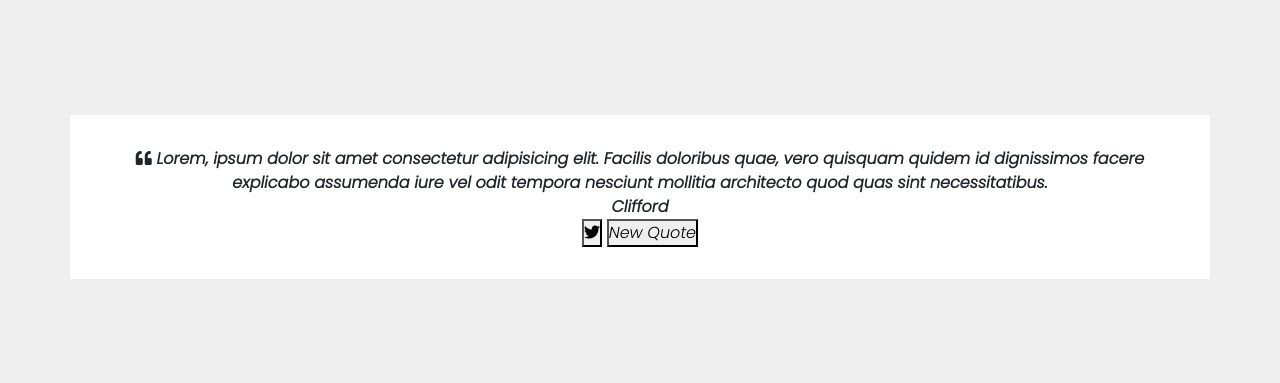
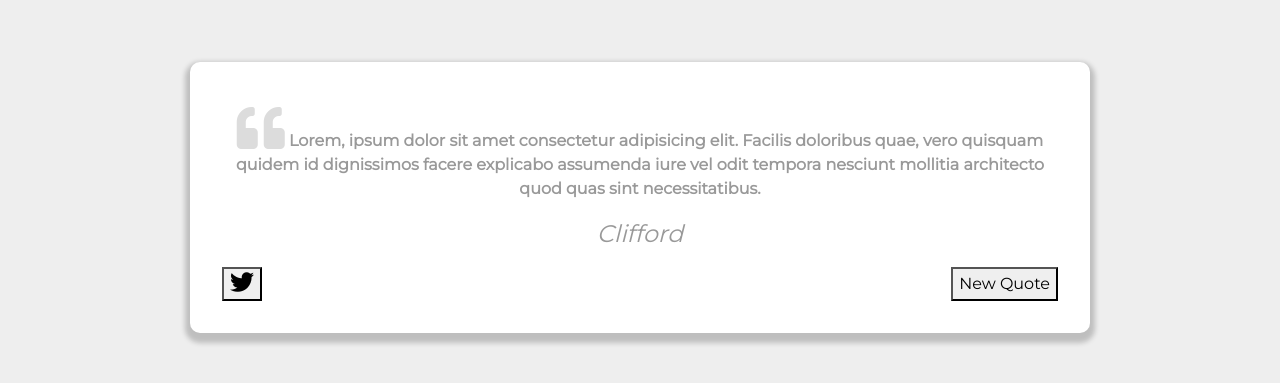
Before and after one commit to Clifftech123/vanilla_javascript_projects, a website: page Quote_Generator/index.html in a window 1280 px wide. Shown: the part 203-586 px from the top of the page. Drawn offline with nearby package versions, Linux system fonts and the light colour scheme.

Commit message:
i added some background color and conyainer

```diff
--- a/Quote_Generator/Style.css
+++ b/Quote_Generator/Style.css
@@ -1,29 +1,37 @@
 /* google font links  */
-@import url('https://fonts.googleapis.com/css2?family=Poppins:ital,wght@1,300&display=swap');
+@import url('https://fonts.googleapis.com/css?family=Montserrat&display=swap');
 
 
 /*  Root colors  */
 
-:root{
+:root {
     --primary-bg-color: #eee;
-        --seconday-bg-color: #fff;
-        --primary-text-color: #666;
-        --seconday-text-color: #999;
-        --header-text-color: #b76e79;
+    --seconday-bg-color: #fff;
+    --primary-text-color: #666;
+    --seconday-text-color: #999;
+    --header-text-color: #b76e79;
 }
 
-* {
-  margin: 0;
-  padding: 0;
-  box-sizing: border-box;
+html {
+    box-sizing: border-box;
 }
 
-body{
+
+body.active {
+    --primary-bg-color: #09091b;
+    --seconday-bg-color: #20273c;
+    --primary-text-color: #fff;
+    --seconday-text-color: #eee;
+    --starts-color: #c30b4e;
+    --header-text-color: #c30b4e;
+
+}
+
+body {
     min-height: 100vh;
     background-color: var(--primary-bg-color);
-   font-family: 'Poppins', sans-serif;
-display: flex;
-    justify-content: center;
+    color: var(--primary-text-color);
+    font-family: Montserrat, sans-serif;
     font-weight: 700;
     text-align: center;
     display: flex;
@@ -33,13 +41,92 @@ display: flex;
 
 }
 
+/* Dark section  */
+.fa-moon{
+    font-size: 2rem;
+    margin-bottom: 50px;
+    cursor: pointer;
+
+}
+
+
 
 /* main container */
-.quote-container{
+.quote-container {
     background-color: var(--seconday-bg-color);
     padding: 2rem;
     text-align: center;
+    width: 100%;
+    max-width: 900px;
+     margin: auto;
+    border-radius: 10px;
+    box-shadow: 0 5px 5px 5px rgba(0, 0, 0, 0.2);
+
+}
+
+/* font of the text */
+.quote-text {
+    font: size 3rem;
+    margin-top: 10px;
+    color: var(--seconday-text-color);
+}
+
+.long-quote {
+    font-size: 2rem;
+}
 
 
+/* quote icon */
+.fa-quote-left {
+    cursor: pointer;
+    font-size: 3rem;
+    color: rgb(220, 220, 220);
+}
 
+
+/* author name */
+.quote-author {
+    margin-top: 15px;
+    font-size: 1.5rem;
+    color: var(--seconday-text-color);
+    font-weight: 400;
+    font-style: italic;
 }
+
+
+/* button container  */
+.button-container {
+    margin-top: 15px;
+    display: flex;
+    justify-content: space-between;
+}
+
+
+/* button  */
+button:hover {
+    filter: brightness(110%);
+}
+
+button:active {
+    transform: translate(0, 0.3rem);
+    box-shadow: 0 0.1rem rgba(255, 255, 255, 0.65);
+}
+
+/* Social icons  */
+.twitter-button:hover {
+    color: #38a1f3;
+}
+
+
+.fa-twitter {
+    font-size: 1.5rem;
+}
+
+.fa-facebook{
+    font-size: 1.5rem;
+    }
+
+.fa-git-square{
+ font-size: 1.5rem;
+ margin: 10px;
+}
```
